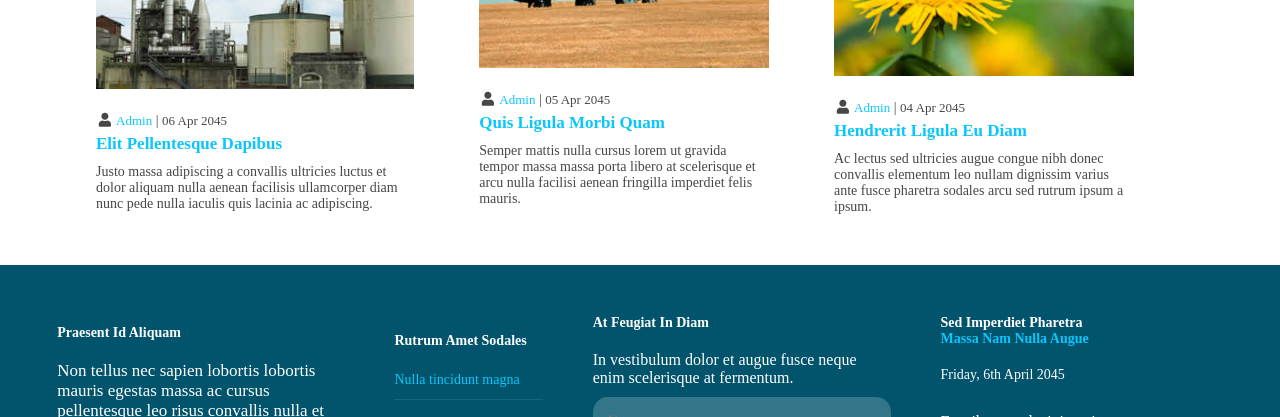
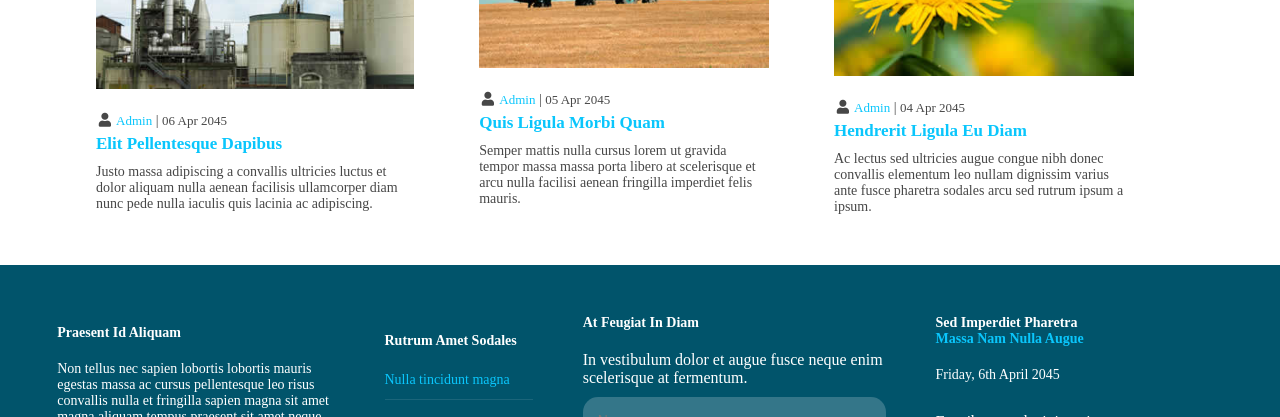
Before and after one commit to Tosinyusuf/challenegenek, a plain HTML site: page index.html in a window 1280 px wide. Shown: the part 2602-3019 px from the top of the page. Drawn offline with nearby package versions, Linux system fonts and the light colour scheme.

Commit message:
Update index.html

```diff
--- a/index.html
+++ b/index.html
@@ -269,7 +269,7 @@
             <div class="anoda">
                 <div class="first">
                     <h1 style="padding-top: 40px;">Praesent Id Aliquam</h1>
-                    <p style="padding-bottom: 25px;">Non tellus nec sapien lobortis lobortis mauris egestas massa ac cursus pellentesque leo risus convallis nulla et fringilla sapien magna sit amet magna aliquam tempus praesent sit amet neque sed lobortis nulla facilisi [<a href="#">...</a>]</p>
+                    <p style="padding-bottom: 25px; font-size: 14px;">Non tellus nec sapien lobortis lobortis mauris egestas massa ac cursus pellentesque leo risus convallis nulla et fringilla sapien magna sit amet magna aliquam tempus praesent sit amet neque sed lobortis nulla facilisi [<a href="#">...</a>]</p>
                     <div class="all-below">
                         <a href="#"><span class="below"><i class="fab fa-facebook-square fb"></i></span></a>
                         <a href="#"><span class="below"><i class="fab fa-google-plus-g goo"></i></span></a>
```
